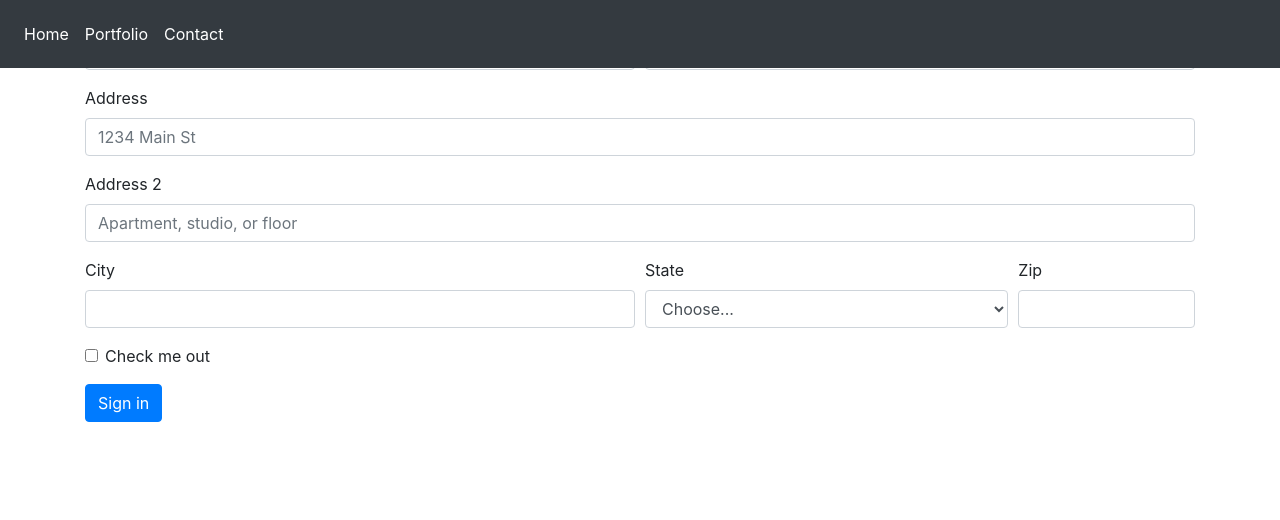
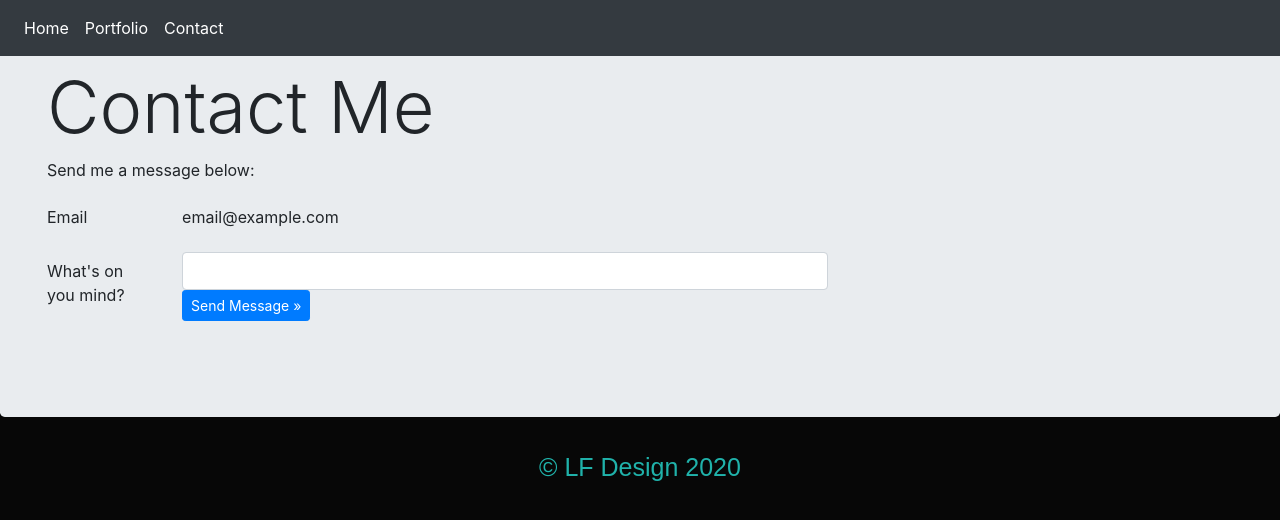
Before and after one commit to lfreeman0820/Bootstrap-Homework-2, a plain HTML site: page contact.html in a window 1280 px wide. Drawn offline with nearby package versions, Linux system fonts and the light colour scheme.

Commit message:
updated HW

```diff
--- /dev/null
+++ b/contact.css
@@ -0,0 +1,26 @@
+body {
+    background-color: rgb(7, 7, 7);
+  }
+
+  header,
+  footer {
+    color: lightseagreen;
+    text-align: center;
+    font-style: normal;
+    font-family: fantasy;
+  }
+  header {
+    font-size: 75px;
+  }
+  footer  {
+    font-size: 25px;
+  }
+
+  .responsive {
+    width: 100%;
+    height: auto;
+  }
+
+  .main {
+    margin-top: auto; /* Add a top margin to avoid content overlay */
+  }
--- a/contact.html
+++ b/contact.html
@@ -5,7 +5,7 @@
     <meta name="viewport" content="width=device-width, initial-scale=1.0">
     <title>Contact Me</title>
     <link rel="stylesheet" href="https://stackpath.bootstrapcdn.com/bootstrap/4.4.1/css/bootstrap.min.css" integrity="sha384-Vkoo8x4CGsO3+Hhxv8T/Q5PaXtkKtu6ug5TOeNV6gBiFeWPGFN9MuhOf23Q9Ifjh" crossorigin="anonymous">
-    <link href="index.css" rel="stylesheet" type="text/css">
+    <link href="contact.css" rel="stylesheet" type="text/css">
   </head>
   <body>
     <nav class="navbar navbar-expand-md navbar-dark fixed-top bg-dark">
@@ -29,54 +29,45 @@
       </div>
     </nav>
 
+    <main>
+
+      <!-- Main jumbotron for a primary marketing message or call to action -->
+      <div class="jumbotron">
+        <div class= "col-md-8"
         <div class="container">
+          <h1 class="display-3">Contact Me</h1>
+            <p>Send me a message below:</p>
+
+
       <form>
-      <div class="form-row">
-        <div class="form-group col-md-6">
-          <label for="inputEmail4">Email</label>
-          <input type="email" class="form-control" id="inputEmail4">
-        </div>
-        <div class="form-group col-md-6">
-          <label for="inputPassword4">Password</label>
-          <input type="password" class="form-control" id="inputPassword4">
+        <div class="form-group row">
+          <label for="staticEmail" class="col-sm-2 col-form-label">Email</label>
+          <div class="col-sm-10">
+            <input type="text" readonly class="form-control-plaintext" id="staticEmail" value="email@example.com">
           </div>
         </div>
-      <div class="form-group">
-        <label for="inputAddress">Address</label>
-        <input type="text" class="form-control" id="inputAddress" placeholder="1234 Main St">
-      </div>
-      <div class="form-group">
-        <label for="inputAddress2">Address 2</label>
-        <input type="text" class="form-control" id="inputAddress2" placeholder="Apartment, studio, or floor">
-      </div>
-      <div class="form-row">
-        <div class="form-group col-md-6">
-          <label for="inputCity">City</label>
-          <input type="text" class="form-control" id="inputCity">
-        </div>
-        <div class="form-group col-md-4">
-          <label for="inputState">State</label>
-          <select id="inputState" class="form-control">
-            <option selected>Choose...</option>
-            <option>...</option>
-          </select>
-        </div>
-        <div class="form-group col-md-2">
-          <label for="inputZip">Zip</label>
-          <input type="text" class="form-control" id="inputZip">
+        <div class="form-group row">
+          <label for="inputPassword" class="col-sm-2 col-form-label">What's on you mind?</label>
+          <div class="col-sm-10">
+            <input type="password" class="form-control" id="inputPassword">
+            <p><a class="btn btn-primary btn-sm" href="./index.html" role="button">Send Message &raquo;</a></p>
           </div>
         </div>
-      <div class="form-group">
-        <div class="form-check">
-          <input class="form-check-input" type="checkbox" id="gridCheck">
-          <label class="form-check-label" for="gridCheck">
-            Check me out
-          </label>
+      </form>
+
         </div>
         </div>
-      <button type="submit" class="btn btn-primary">Sign in</button>
-    </form>
-  </div>
+
+
+
+
+    </main>
+
+    <footer class="container">
+      <p>&copy; LF Design 2020</p>
+    </footer>
+
+
     <script src="https://code.jquery.com/jquery-3.4.1.slim.min.js" integrity="sha384-J6qa4849blE2+poT4WnyKhv5vZF5SrPo0iEjwBvKU7imGFAV0wwj1yYfoRSJoZ+n" crossorigin="anonymous"></script>
     <script src="https://cdn.jsdelivr.net/npm/popper.js@1.16.0/dist/umd/popper.min.js" integrity="sha384-Q6E9RHvbIyZFJoft+2mJbHaEWldlvI9IOYy5n3zV9zzTtmI3UksdQRVvoxMfooAo" crossorigin="anonymous"></script>
     <script src="https://stackpath.bootstrapcdn.com/bootstrap/4.4.1/js/bootstrap.min.js" integrity="sha384-wfSDF2E50Y2D1uUdj0O3uMBJnjuUD4Ih7YwaYd1iqfktj0Uod8GCExl3Og8ifwB6" crossorigin="anonymous"></script>
--- a/index.css
+++ b/index.css
@@ -27,3 +27,8 @@
   .main {
     margin-top: 30px; /* Add a top margin to avoid content overlay */
   }
+  .footer {
+    text-align: center;
+
+
+  }
--- a/portfolio.css
+++ b/portfolio.css
@@ -15,3 +15,8 @@
       footer  {
         font-size: 25px;
       }
+
+      .responsive {
+        width: 100%;
+        height: auto;
+      }
--- a/portfolio.html
+++ b/portfolio.html
@@ -7,11 +7,11 @@
     <link rel="stylesheet" href="https://stackpath.bootstrapcdn.com/bootstrap/4.4.1/css/bootstrap.min.css" integrity="sha384-Vkoo8x4CGsO3+Hhxv8T/Q5PaXtkKtu6ug5TOeNV6gBiFeWPGFN9MuhOf23Q9Ifjh" crossorigin="anonymous">
  </head>
 <link href="portfolio.css" rel="stylesheet"type="text/css">
-<link href="contact.css" rel="stylesheet"type="text/css">
+
 <body>
 <header>Lonni Freeman</strong></header>
         <nav>
-          <ul class="navbar-nav mr-auto mt-2 mt-lg-0">
+          <ul class="navbar-nav mr-auto mt-2 mt-lg-4">
             <li class="nav-item active">
               <a href="./index.html">Home<span class="sr-only"></span></a>
             </li>
@@ -27,24 +27,35 @@
 
         <div class="row">
         <div class="card text-white bg-primary col-md-4 style= max-width: 18rem;">
-          <div class="card-header">Header</div>
+          <div class="card-header">Milo</div>
           <div class="card-body">
-            <h5 class="card-title">Primary card title</h5>
-            <p class="card-text">Some quick example text to build on the card title and make up the bulk of the card's content.</p>
+            <h5 class="card-title">This is my pup, Milo!</h5>
+            <p class="card-text">He enjoys cuddles, pillows and of course naps!</p>
+            <img src="Milo.jpg" alt="Nap Time" class= "responsive">
+        </div>
+
+          <div class="row">
+            <div class="col-md-8">
+
+
+            </div>
+            </div>
           </div>
-        </div>
+
         <div class="card text-white bg-secondary col-md-4 style= max-width: 18rem;">
-          <div class="card-header">Header</div>
+          <div class="card-header">Lillian</div>
           <div class="card-body">
-            <h5 class="card-title">Secondary card title</h5>
-            <p class="card-text">Some quick example text to build on the card title and make up the bulk of the card's content.</p>
+            <h5 class="card-title">This is the newest addition to the fam, Lillian!</h5>
+            <p class="card-text">She belongs to my ma but visits a lot. She enjoys eating everything!</p>
+            <img src="Lillian.jpg" alt="Lillian" class= "responsive">
           </div>
         </div>
         <div class="card text-white bg-success  col-md-4 style= max-width: 18rem;">
-          <div class="card-header">Header</div>
+          <div class="card-header">Douglas (Dougie) (George) (Georgie)</div>
           <div class="card-body">
-            <h5 class="card-title">Success card title</h5>
-            <p class="card-text">Some quick example text to build on the card title and make up the bulk of the card's content.</p>
+            <h5 class="card-title">We still haven't decided on his name and so he responds to all of them at this point.</h5>
+            <p class="card-text">He too belongs to my ma. Dougie's favorite past time is playing with uncle Milo.</p>
+            <img src="Dougie.jpg" alt="Dougie" class= "responsive">
           </div>
         </div>
 
```
Also changed, not shown: index.html (+3 -11 lines), Dougie.jpg (added), Lillian.jpg (added), Me 2.JPG (added), 1 other file. Lines whose indentation alone changed are shown as unchanged.
